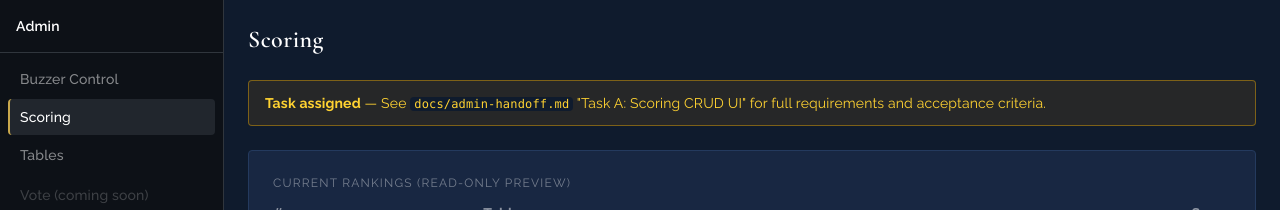
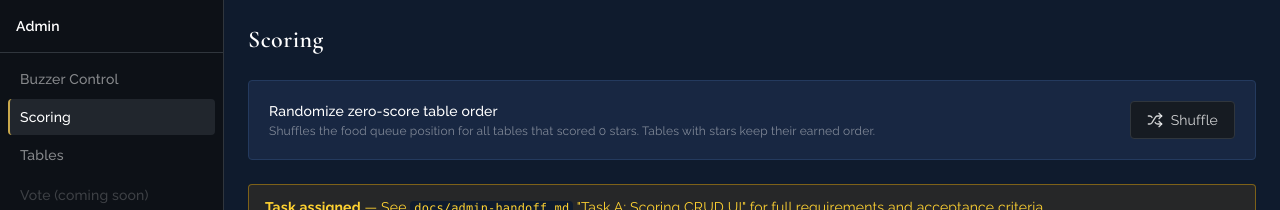
Before and after one commit to 2xe2ipii/jpcs-nite-2026, a Next.js app: page /admin/scoring in a window 1280 px wide. Shown: the top 210 px of the page. Built offline with nearby package versions, Linux system fonts and the light colour scheme; no server answers; the database is empty.

Commit message:
new randomizer

```diff
--- a/src/app/(admin)/admin/scoring/page.tsx
+++ b/src/app/(admin)/admin/scoring/page.tsx
@@ -1,5 +1,7 @@
 "use client";
 
+import { useState } from "react";
+import { Shuffle } from "lucide-react";
 import { useTableScores } from "@/lib/hooks/use-table-scores";
 // Teammate: you'll need these imports for the full implementation:
 // import { ConfirmButton } from "@/components/admin/confirm-button";
@@ -32,6 +34,51 @@ import { useTableScores } from "@/lib/hooks/use-table-scores";
  * (API calls, error handling, ConfirmButton usage, layout conventions).
  */
 
+function RandomizeZeroTables() {
+  const [status, setStatus] = useState<"idle" | "loading" | "done" | "error">("idle");
+  const [count, setCount] = useState<number | null>(null);
+
+  const handleRandomize = async () => {
+    setStatus("loading");
+    try {
+      const res = await fetch("/api/tables/randomize-zero", { method: "POST" });
+      if (!res.ok) throw new Error(`HTTP ${res.status}`);
+      const data = await res.json() as { updated: number };
+      setCount(data.updated);
+      setStatus("done");
+    } catch {
+      setStatus("error");
+    }
+  };
+
+  return (
+    <div className="rounded-lg border border-night-line bg-night-soft p-5 flex items-center justify-between gap-4">
+      <div>
+        <p className="text-sm font-medium text-white">Randomize zero-score table order</p>
+        <p className="text-xs text-white/45 mt-0.5">
+          Shuffles the food queue position for all tables that scored 0 stars.
+          Tables with stars keep their earned order.
+        </p>
+        {status === "done" && count !== null && (
+          <p className="text-xs text-emerald-400 mt-1">{count} table{count !== 1 ? "s" : ""} randomized.</p>
+        )}
+        {status === "error" && (
+          <p className="text-xs text-red-400 mt-1">Failed — try again.</p>
+        )}
+      </div>
+      <button
+        type="button"
+        onClick={() => void handleRandomize()}
+        disabled={status === "loading"}
+        className="flex items-center gap-2 rounded border border-surface-3 bg-surface-1 px-4 py-2 text-sm text-white/80 transition-colors hover:bg-surface-2 hover:text-white disabled:cursor-not-allowed disabled:opacity-40 flex-shrink-0"
+      >
+        <Shuffle className={`h-4 w-4 ${status === "loading" ? "animate-spin" : ""}`} />
+        {status === "loading" ? "Shuffling…" : "Shuffle"}
+      </button>
+    </div>
+  );
+}
+
 export default function ScoringPage() {
   const { scores, loading, error } = useTableScores();
 
@@ -40,6 +87,8 @@ export default function ScoringPage() {
       <div>
         <h2 className="text-2xl font-semibold text-white">Scoring</h2>
       </div>
+
+      <RandomizeZeroTables />
 
       <div className="rounded-lg border border-amber-400/40 bg-amber-500/10 px-4 py-3 text-sm text-amber-300">
         <strong>Task assigned</strong> — See{" "}
--- a/src/app/api/scores/route.ts
+++ b/src/app/api/scores/route.ts
@@ -20,6 +20,8 @@ export async function GET() {
     .from("table_scores")
     .select("id, display_name, table_number, is_active, current_score")
     .order("current_score", { ascending: false })
+    .order("first_scored_at", { ascending: true, nullsFirst: false })
+    .order("tiebreak_order", { ascending: true, nullsFirst: false })
     .order("table_number", { ascending: true });
 
   if (error) {
--- /dev/null
+++ b/src/app/api/tables/randomize-zero/route.ts
@@ -0,0 +1,47 @@
+import { NextResponse } from "next/server";
+import { createServiceClient } from "@/lib/supabase/server";
+
+/**
+ * POST /api/tables/randomize-zero
+ * Assigns a random tiebreak_order to all active tables with a current score of 0.
+ * Tables with scores > 0 are unaffected — they already sort by first_scored_at.
+ */
+export async function POST() {
+  const supabase = createServiceClient();
+
+  const { data: zeroTables, error: fetchErr } = await supabase
+    .from("table_scores")
+    .select("id")
+    .eq("current_score", 0)
+    .eq("is_active", true);
+
+  if (fetchErr) {
+    return NextResponse.json({ error: fetchErr.message }, { status: 500 });
+  }
+
+  if (!zeroTables || zeroTables.length === 0) {
+    return NextResponse.json({ updated: 0 });
+  }
+
+  // Fisher-Yates shuffle of indices 1..N
+  const orders = Array.from({ length: zeroTables.length }, (_, i) => i + 1);
+  for (let i = orders.length - 1; i > 0; i--) {
+    const j = Math.floor(Math.random() * (i + 1));
+    [orders[i], orders[j]] = [orders[j], orders[i]];
+  }
+
+  const updates = zeroTables.map((t, i) =>
+    supabase
+      .from("tables")
+      .update({ tiebreak_order: orders[i] })
+      .eq("id", t.id ?? ""),
+  );
+
+  const results = await Promise.all(updates);
+  const firstErr = results.find((r) => r.error)?.error;
+  if (firstErr) {
+    return NextResponse.json({ error: firstErr.message }, { status: 500 });
+  }
+
+  return NextResponse.json({ updated: zeroTables.length });
+}
--- a/src/lib/hooks/use-table-scores.ts
+++ b/src/lib/hooks/use-table-scores.ts
@@ -56,20 +56,8 @@ export function useTableScores(): UseTableScoresResult {
         { event: SCORE_EVENTS.SCORE_UPDATED },
         ({ payload }: { payload: ScoreUpdatedPayload }) => {
           console.log("[useTableScores] Realtime: SCORE_UPDATED", payload);
-          setScores((prev) => {
-            const next = prev.map((t) =>
-              t.id === payload.table_id
-                ? { ...t, current_score: payload.new_total }
-                : t,
-            );
-            // Re-sort by score desc, table_number asc.
-            next.sort(
-              (a, b) =>
-                b.current_score - a.current_score ||
-                a.table_number - b.table_number,
-            );
-            return next;
-          });
+          // Refetch so server-side sort (score, first_scored_at, tiebreak_order) is authoritative.
+          void fetchScores();
         },
       );
 
--- a/src/lib/types/database.ts
+++ b/src/lib/types/database.ts
@@ -218,6 +218,7 @@ export type Database = {
           id: string
           is_active: boolean
           table_number: number
+          tiebreak_order: number | null
         }
         Insert: {
           created_at?: string
@@ -225,6 +226,7 @@ export type Database = {
           id?: string
           is_active?: boolean
           table_number: number
+          tiebreak_order?: number | null
         }
         Update: {
           created_at?: string
@@ -232,6 +234,7 @@ export type Database = {
           id?: string
           is_active?: boolean
           table_number?: number
+          tiebreak_order?: number | null
         }
         Relationships: []
       }
@@ -241,9 +244,11 @@ export type Database = {
         Row: {
           current_score: number | null
           display_name: string | null
+          first_scored_at: string | null
           id: string | null
           is_active: boolean | null
           table_number: number | null
+          tiebreak_order: number | null
         }
         Relationships: []
       }
```
Also changed, not shown: 1 other file (tests, documents, lock files or other folders).
